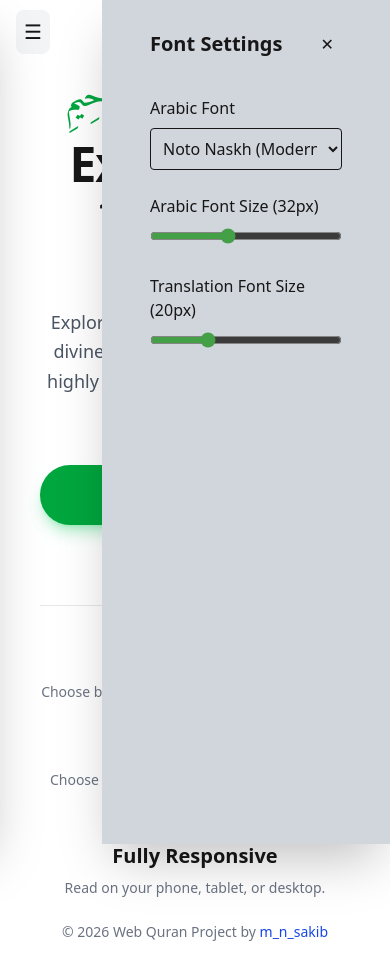
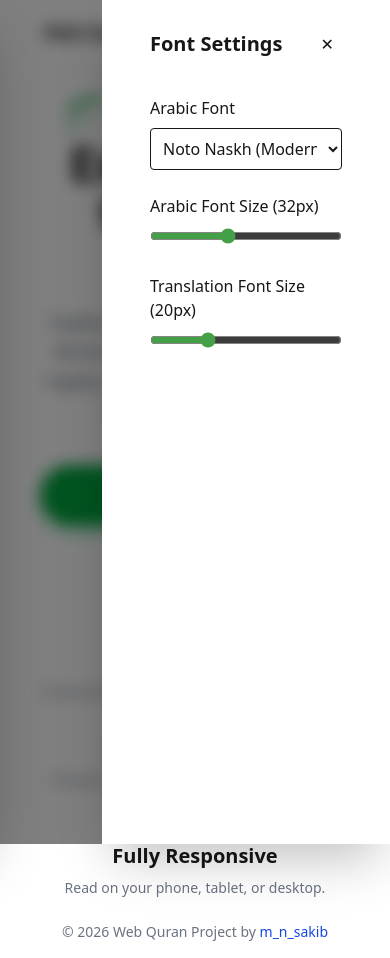
Before and after one commit to m-n-sakib-dev/web-quran, a Next.js app in the folder client/: page / in a window 390 px wide. Both pictures are taken after a click on the button "⚙️". Built offline with nearby package versions, Linux system fonts and the light colour scheme; no server answers.

Commit message:
surah leftbar added for mobile and tablet. navbar icon fixed.

```diff
--- a/client/src/app/[id]/layout.tsx
+++ b/client/src/app/[id]/layout.tsx
@@ -11,7 +11,7 @@ export default function SurahLayout({ children }: SurahLayoutProps) {
     return (
         <div className="w-full flex items-start">
 
-            <div className="leftbar sticky top-20 w-1/5 h-[calc(100vh-80px)] overflow-y-auto hidden lg:block">
+            <div className="leftbar sticky top-20 w-1/5 h-[calc(100vh-80px)] overflow-y-auto custom-scrollbar hidden lg:block">
                 <SurahList />
             </div>
 
--- a/client/src/app/globals.css
+++ b/client/src/app/globals.css
@@ -43,3 +43,28 @@ body {
   line-height: 1;
   word-spacing: 4px;
 }
+
+
+
+@layer utilities {
+
+  .custom-scrollbar::-webkit-scrollbar {
+    width: 6px;
+  }
+
+  .custom-scrollbar::-webkit-scrollbar-track {
+    background: transparent;
+  }
+
+  .custom-scrollbar::-webkit-scrollbar-thumb {
+    @apply bg-primary1 rounded-full;
+  }
+
+  .custom-scrollbar::-webkit-scrollbar-thumb:hover {
+    @apply bg-primary1;
+  }
+
+  .custom-scrollbar::-webkit-scrollbar-button {
+    display: none;
+  }
+}
--- a/client/src/app/layout.tsx
+++ b/client/src/app/layout.tsx
@@ -2,6 +2,7 @@ import type { Metadata } from "next";
 import { Geist, Geist_Mono } from "next/font/google";
 import "./globals.css";
 import Navbar from "@/components/Navbar";
+import SurahList from "@/components/SurahList";
 
 const geistSans = Geist({
   variable: "--font-geist-sans",
@@ -26,10 +27,10 @@ export default function RootLayout({ children }: RootLayoutProps) {
   return (
     <html
       lang="en"
-      className={`${geistSans.variable} ${geistMono.variable} h-full antialiased`}
+      className={`${geistSans.variable} ${geistMono.variable} h-full antialiased custom-scrollbar`}
     >
       <body className="min-h-full flex flex-col pt-16">
-        <Navbar />
+        <Navbar surahLishtSidebar={<SurahList />} />
         <main className="flex-grow p-4 md:px-8 md:py-4">
           {children}
         </main>
--- a/client/src/components/AyahSearch.tsx
+++ b/client/src/components/AyahSearch.tsx
@@ -48,7 +48,8 @@ export default function AyahSearch({ info, ayahs, id }: AyahSearchProps) {
             audioRef.current = new Audio(url);
             audioRef.current.play();
             setCurrentPlayingUrl(url);
-            audioRef.current.onended = () => handlePlayPause(number_in_surah + 1);
+            if (number_in_surah + 1 < total_ayahs) audioRef.current.onended = () => handlePlayPause(number_in_surah + 1);
+            else audioRef.current.onended = () => setCurrentPlayingUrl(null);
         }
         else {
             audioRef.current.pause();
@@ -66,8 +67,12 @@ export default function AyahSearch({ info, ayahs, id }: AyahSearchProps) {
                 />
             </div>
             <div className="overflow-hidden">
-                <div className="flex justify-between">
-                    <div className="w-1/3"><img className="h-20" src="https://quranmazid.com/_next/image?url=%2F_next%2Fstatic%2Fmedia%2Fmadinah.d27df76f.png&w=750&q=75" alt="" /></div>
+                <div className="flex justify-between px-8">
+                    <div className="w-1/3">
+
+                        {info.type == "Madinah" ? <img className="h-20" src="https://quranmazid.com/_next/image?url=%2F_next%2Fstatic%2Fmedia%2Fmadinah.d27df76f.png&w=750&q=75" alt="" />
+                            : <img className="h-20" src="https://quranmazid.com/_next/image?url=%2F_next%2Fstatic%2Fmedia%2Fmakkah.a06c3e3e.png&w=828&q=75" alt="" />}
+                    </div>
                     <div className="text-center">
                         <div className="text-center text-[34px] ">{info.name_en}</div>
                         <div className="text-center text-md text-gray-500">Ayah-{total_ayahs}, {info.type}</div>
--- a/client/src/components/Navbar.tsx
+++ b/client/src/components/Navbar.tsx
@@ -2,40 +2,57 @@
 import { useState } from "react";
 import Link from 'next/link';
 import SettingsSidebar from "@/components/SettingsSidebar";
-import SurahSideBar from "@/components/SurahSideBar";
+import SurahListWrapper from "./SurahListWrapper";
 import { useEffect } from "react";
 
 
-export default function Navbar() {
+interface NavbarProps {
+    surahLishtSidebar?: React.ReactNode;
+}
+
+
+export default function Navbar({ surahLishtSidebar }: NavbarProps) {
     const [isRightSidebarOpen, setRightSidebarOpen] = useState<boolean>(false);
     const [isLeftSidebarOpen, setLeftSidebarOpen] = useState<boolean>(false);
     const [isLargeScreen, setIsLargeScreen] = useState<boolean>(false);
+    const [isHomePage, setIsHomePage] = useState<boolean>(false);
+
+
     useEffect(() => {
         setIsLargeScreen(window.innerWidth >= 1024);
+        if (window.location.pathname == "/") {
+            setIsHomePage(true);
+        }
+        else {
+            setIsHomePage(false);
+        }
+
     }, []);
 
     return (
         <>
             <nav className="fixed top-0 left-0 right-0 z-50 bg-white/80 backdrop-blur-md">
-                <div className="max-w-7xl mx-auto px-4 h-16 flex items-center justify-between">
+                <div className=" mx-auto px-8 h-16 flex items-center justify-between">
+                    <div className="flex gap-3">
                         <div className="lg:hidden">
-                        <button
+                            {!isHomePage && <button
                                 onClick={() => setLeftSidebarOpen(true)}
                                 className="bg-gray-100 hover:bg-gray-200 p-2 rounded-lg transition-all cursor-pointer text-xl"
                                 title="Menu"
                             >
                                 ☰
-                        </button>
+                            </button>}
                         </div>
-
-                    <Link href="/" className="font-bold text-lg md:text-xl flex-shrink-0">
+                        <Link href="/" className="font-bold text-lg md:text-xl flex-shrink-0 my-auto">
                             Web Quran
                         </Link>
-
+                    </div>
+                    {isHomePage && (
                         <div className="flex gap-6 absolute left-1/2 -translate-x-1/2 font-medium">
                             <Link href="/" className="hover:text-green-600 transition-colors">Home</Link>
                             <Link href="/1" className="hover:text-green-600 transition-colors">Surah</Link>
                         </div>
+                    )}
 
                     <div className="lg:hidden">
                         <button
@@ -49,17 +66,28 @@ export default function Navbar() {
 
                 </div>
             </nav>
+            {!isLargeScreen && (isLeftSidebarOpen || isRightSidebarOpen) && (<div
+                className={`fixed inset-0 z-60 bg-black/50 backdrop-blur-sm ${isLeftSidebarOpen || isRightSidebarOpen ? "block" : "hidden"}`}
+                onClick={() => {
+                    setLeftSidebarOpen(false);
+                    setRightSidebarOpen(false);
+                }}
+            />)}
 
             {!isLargeScreen && (<div
                 className={`fixed inset-y-0 left-0 w-72 shadow-2xl transform ${isLeftSidebarOpen ? "translate-x-0" : "-translate-x-full"
-                    } transition-transform duration-300 ease-in-out p-6 z-50 bg-gray-300`}
+                    } transition-transform duration-300 ease-in-out p-6 z-70 bg-white`}
             >
-
+                <SurahListWrapper
+                    onClose={() => setLeftSidebarOpen(false)}
+                >
+                    {surahLishtSidebar}
+                </SurahListWrapper>
             </div>)}
 
             {!isLargeScreen && (<div
                 className={`fixed inset-y-0 right-0 w-72 shadow-2xl transform ${isRightSidebarOpen ? "translate-x-0" : "translate-x-full"
-                    } transition-transform duration-300 ease-in-out p-6 z-50 bg-gray-300`}
+                    } transition-transform duration-300 ease-in-out p-6 z-70 bg-white`}
             >
                 <SettingsSidebar
                     onClose={() => setRightSidebarOpen(false)}
--- a/client/src/components/SettingsSidebar.tsx
+++ b/client/src/components/SettingsSidebar.tsx
@@ -6,6 +6,7 @@ import { useEffect, useState, ChangeEvent } from "react";
 interface SettingsSidebarProps {
   onClose?: () => void;
 }
+
 
 export default function SettingsSidebar({ onClose }: SettingsSidebarProps) {
   const {
--- a/client/src/components/SurahListWrapper.tsx
+++ b/client/src/components/SurahListWrapper.tsx
@@ -1,9 +1,25 @@
 "use client";
-export default function SurahListWrapper({ children }: { children: React.ReactNode }) {
+
+import { Icon } from "@iconify/react";
+
+interface SurahListWrapperProps {
+    children: React.ReactNode;
+    onClose?: () => void;
+}
+
+export default function SurahListWrapper({ children, onClose }: SurahListWrapperProps) {
     return (
 
-        <div className="flex">
-            {children}
+        <div className="w-full">
+            <div className="flex justify-between mb-2">
+                <div className="flex gap-2">
+                    <Icon icon="material-symbols-light:menu-book-rounded" className="text-3xl text-primary1 my-auto" /> <h1 className="text-2xl font-bold"> Web Quran</h1>
+                </div>
+                <button onClick={onClose} className="cursor-pointer">✕</button>
+            </div>
+            <div className="overflow-y-auto h-screen">
+                {children}
+            </div>
         </div>
     )
 }
--- a/client/src/components/SurahSideBar.tsx
+++ /dev/null
@@ -1,16 +0,0 @@
-import SurahListWrapper from "./SurahListWrapper";
-import SurahList from "./SurahList";
-
-
-
-const SurahSideBar = () => {
-    return (
-        <div className="">
-            <SurahListWrapper>
-                <SurahList />
-            </SurahListWrapper>
-        </div>
-    )
-}
-
-export default SurahSideBar;
```
Lines whose indentation alone changed are shown as unchanged.
